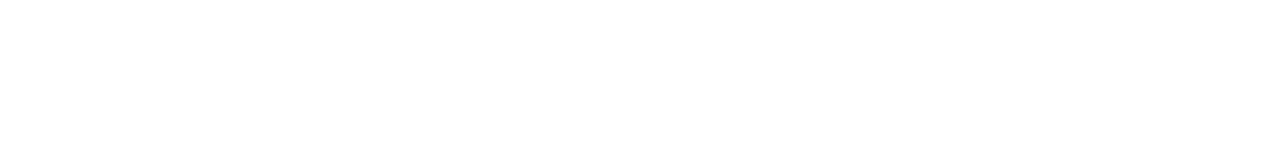
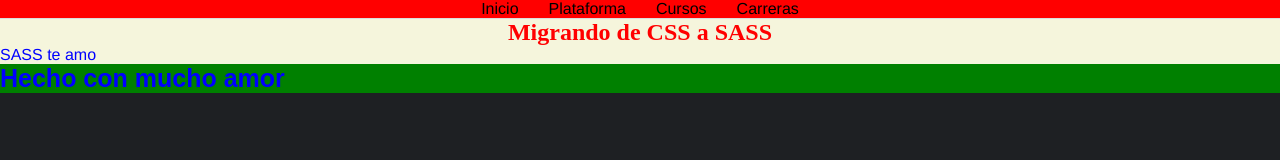
Before and after one commit to AlanMaldonado21/sass-semana-07, a plain HTML site: page html/cursos.html in a window 1280 px wide. Drawn offline with Linux system fonts and the light colour scheme.

Commit message:
CSS a SASS

```diff
--- a/html/cursos.html
+++ b/html/cursos.html
@@ -5,8 +5,31 @@
     <meta http-equiv="X-UA-Compatible" content="IE=edge">
     <meta name="viewport" content="width=device-width, initial-scale=1.0">
     <title>CoderHouse | Cursos</title>
+    <!-- LINK CSS -->
+    <link rel="stylesheet" href="../css/style.css">
 </head>
 <body>
 
+    <header>
+        <nav>
+            <ul>
+                <li><a href="#">Inicio</a></li>
+                <li><a href="#">Plataforma</a></li>
+                <li><a href="#">Cursos</a></li>
+                <li><a href="#">Carreras</a></li>
+            </ul>
+        </nav>
+    </header>
+
+    <main>
+        <section>
+            <h1>Migrando de CSS a SASS</h1>
+            <p>SASS te amo</p>
+        </section>
+    </main>
+
+    <footer>
+        <h2>Hecho con mucho amor</h2>
+    </footer>
 </body>
 </html>
--- /dev/null
+++ b/scss/layout/_contacto.scss
@@ -0,0 +1,41 @@
+header {
+    background-color: red;
+
+    nav {
+        text-align: center;
+
+        ul {
+            list-style: none;
+
+            li {
+                a {
+                    text-decoration: none;
+                    color: black;
+                    font-family: 'Franklin Gothic Medium', 'Arial Narrow', Arial, sans-serif;
+                }
+            }
+        }
+    }
+}
+
+main{
+    section{
+        background-color: beige;
+        h1{
+            color: red;
+            text-align: center;
+        }
+        p{
+            color: blue;
+            font-family: 'Franklin Gothic Medium', 'Arial Narrow', Arial, sans-serif;
+        }
+    }
+}
+
+
+footer{
+    background-color: green;
+    h2{
+        color: blue;
+    }
+}
--- a/scss/style.scss
+++ b/scss/style.scss
@@ -7,6 +7,7 @@ Comentario multi-linea
 @import 'layout/header';
 @import 'layout/promociones';
 @import 'layout/cursos';
+@import 'layout/contacto';
 // Components
 @import 'components/botones';
 // MIXIN
```
Also changed, not shown: css/cursos.css (added), css/style.css, 1 other file.
